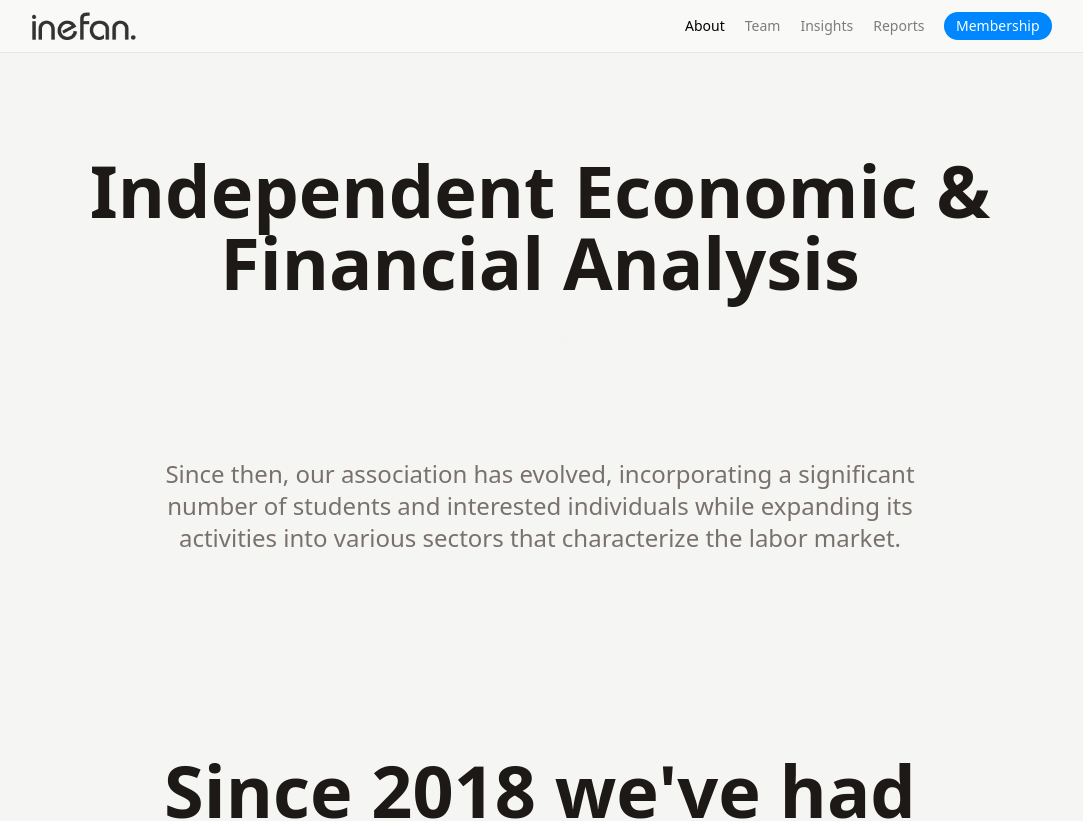
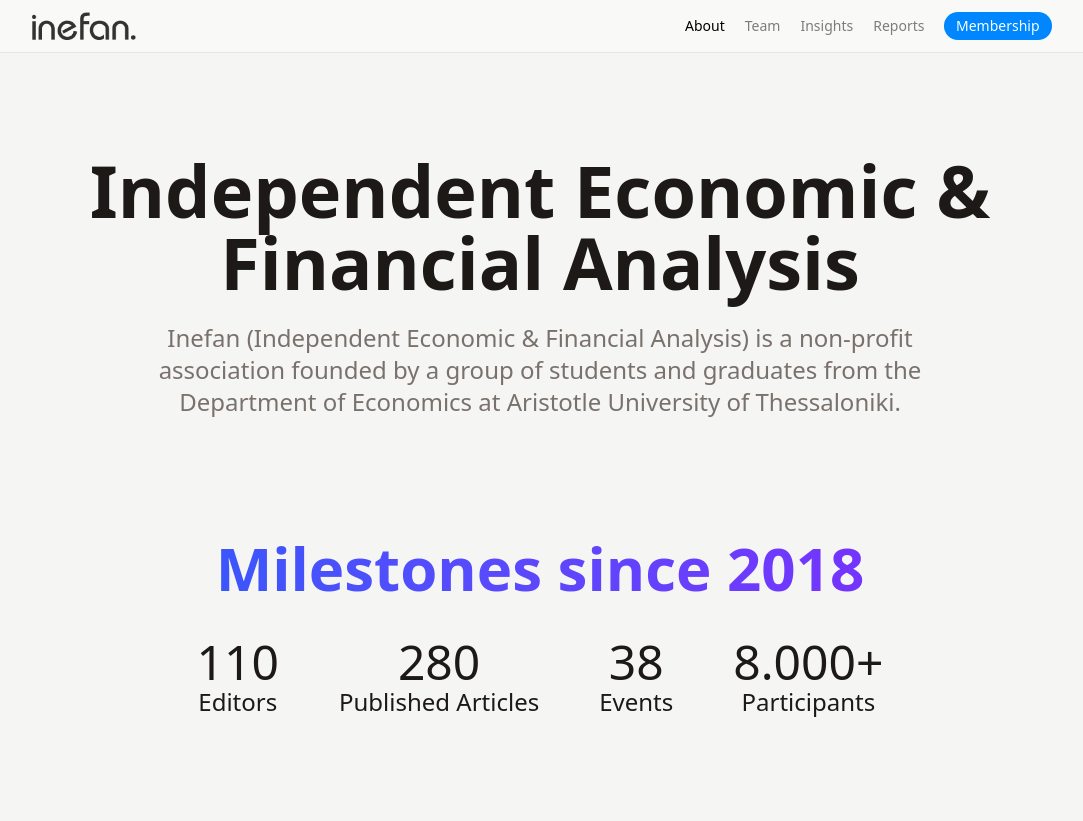
Before and after one commit to andreaschrysopoulos/react-app-2, a React (Vite) app: page /about in a window 1280 px wide. Shown: the top 821 px of the page, without its empty margins (100-1183 px from the left). Built offline with nearby package versions, Linux system fonts and the light colour scheme.

Commit message:
Refactor About and Reports components for improved layout and styling; update comments for clarity

```diff
--- a/src/pages/About.jsx
+++ b/src/pages/About.jsx
@@ -9,13 +9,13 @@
         <span className='font-semibold text-7xl mb-6 mt-20 text-center'>Independent Economic & Financial Analysis</span>
 
         {/* Subtitle */}
-        <span className='text-2xl mb-50 dark:text-stone-400 text-stone-500 max-w-3xl self-center text-center'>
-          <div className="text-stone-100">Inefan (Independent Economic & Financial Analysis) is a non-profit association founded by a group of students and graduates from the Department of Economics at Aristotle University of Thessaloniki.</div>
-          <div className="mt-10">Since then, our association has evolved, incorporating a significant number of students and interested individuals while expanding its activities into various sectors that characterize the labor market.</div>
+        <span className='text-2xl mb-30 dark:text-stone-400 text-stone-500 max-w-3xl self-center text-center'>
+          <div className="">Inefan (Independent Economic & Financial Analysis) is a non-profit association founded by a group of students and graduates from the Department of Economics at Aristotle University of Thessaloniki.</div>
+          {/* <div className="mt-10">Since then, our association has evolved, incorporating a significant number of students and interested individuals while expanding its activities into various sectors that characterize the labor market.</div> */}
         </span>
 
-        <span className="text-7xl font-semibold text-center mb-15">Since 2018 we've had</span>
-        <div className="flex justify-center mb-50 gap-15 text-center">
+        <span className="text-6xl font-semibold text-center mb-10 bg-gradient-to-r from-0% from-blue-600 to-100% to-violet-600 bg-clip-text text-transparent">Milestones since 2018</span>
+        <div className="flex justify-center mb-5 gap-15 text-center">
           <div>
             <div className="text-5xl font-medium">110</div>
             <div className="text-2xl dark:text-stone-400">Editors</div>
@@ -34,84 +34,86 @@
           </div>
 
         </div>
-
-        {/* Second Title */}
-        <span className='font-semibold text-8xl mb-20 text-center'>Pathways to impact</span>
-
-        {/* Grid */}
-        <div className="grid gap-20 wrap">
-
-          {/* Card */}
-          <div className="group relative transition-all duration-300 ease-in-out cursor-pointer rounded-2xl overflow-hidden hover:scale-[1.01] hover:will-change-transform h-150">
-            {/* Image */}
-            <img src="/about-6.jpg" alt="Backdrop" className="size-full object-cover saturate-150" />
-
-            {/* Blur div */}
-            <div className="absolute inset-0 bg-black/40 backdrop-blur-xs group-hover:backdrop-blur-sm transition-normal duration-300"></div>
-
-            {/* Text div */}
-            <div className="absolute inset-0 flex items-center justify-center transition-opacity duration-200">
-              <p className="p-10 text-6xl font-semibold text-center text-stone-100">Our members join thematic groups and gain hands-on experience in their chosen field of interest.
-              </p>
-            </div>
-
-          </div>
-
-
-          {/* Card */}
-          <div className="group relative transition-all duration-300 ease-in-out cursor-pointer rounded-2xl overflow-hidden hover:scale-[1.01] hover:will-change-transform h-150">
-            {/* Image */}
-            <img src="/about-4.jpg" alt="Backdrop" className="size-full object-cover saturate-150" />
-
-            {/* Blur div */}
-            <div className="absolute inset-0 bg-black/40 backdrop-blur-xs group-hover:backdrop-blur-sm transition-normal duration-300"></div>
-
-            {/* Text div */}
-            <div className="absolute inset-0 flex items-center justify-center transition-opacity duration-200">
-              <p className="p-10 text-6xl font-semibold text-center text-stone-100">We write articles about the financial sector and entrepreneurship.
-              </p>
-            </div>
-
-          </div>
-
-
-          {/* Card */}
-          <div className="group relative transition-all duration-300 ease-in-out cursor-pointer rounded-2xl overflow-hidden hover:scale-[1.01] hover:will-change-transform h-150">
-            {/* Image */}
-            <img src="/about-5.jpg" alt="Backdrop" className="size-full object-cover saturate-150" />
-
-            {/* Blur div */}
-            <div className="absolute inset-0 bg-black/40 backdrop-blur-xs group-hover:backdrop-blur-sm transition-normal duration-300"></div>
-
-            {/* Text div */}
-            <div className="absolute inset-0 flex items-center justify-center transition-opacity duration-200">
-              <p className="p-10 text-6xl font-semibold text-center text-stone-100">We organize multidisciplinary seminars and workshops with a focus on the economic sector.
-              </p>
-            </div>
-
-          </div>
-
-
-          {/* Card */}
-          <div className="group relative transition-all duration-300 ease-in-out cursor-pointer rounded-2xl overflow-hidden hover:scale-[1.01] hover:will-change-transform h-150">
-            {/* Image */}
-            <img src="/about-1.jpg" alt="Backdrop" className="size-full object-cover saturate-150" />
-
-            {/* Blur div */}
-            <div className="absolute inset-0 bg-black/40 backdrop-blur-xs group-hover:backdrop-blur-sm transition-normal duration-300"></div>
-
-            {/* Text div */}
-            <div className="absolute inset-0 flex items-center justify-center transition-opacity duration-200">
-              <p className="p-10 text-6xl font-semibold text-center text-stone-100">Our goal is to connect young people with economic science and the job market through our collaborations with key players in the business world.
-              </p>
-            </div>
-
-          </div>
-
-        </div>
       </div>
     </div>
   )
 }
 
 export default About
+
+
+
+// {/* Second Title */}
+// <span className='font-semibold text-8xl mb-20 text-center'>Pathways to impact</span>
+
+// {/* Grid */}
+// <div className="grid gap-20 wrap">
+
+//   {/* Card */}
+//   <div className="group relative transition-all duration-300 ease-in-out cursor-pointer rounded-2xl overflow-hidden hover:scale-[1.01] hover:will-change-transform h-150">
+//     {/* Image */}
+//     <img src="/about-6.jpg" alt="Backdrop" className="size-full object-cover saturate-150" />
+
+//     {/* Blur div */}
+//     <div className="absolute inset-0 bg-black/40 backdrop-blur-xs group-hover:backdrop-blur-sm transition-normal duration-300"></div>
+
+//     {/* Text div */}
+//     <div className="absolute inset-0 flex items-center justify-center transition-opacity duration-200">
+//       <p className="p-10 text-6xl font-semibold text-center text-stone-100">Our members join thematic groups and gain hands-on experience in their chosen field of interest.
+//       </p>
+//     </div>
+
+//   </div>
+
+
+//   {/* Card */}
+//   <div className="group relative transition-all duration-300 ease-in-out cursor-pointer rounded-2xl overflow-hidden hover:scale-[1.01] hover:will-change-transform h-150">
+//     {/* Image */}
+//     <img src="/about-4.jpg" alt="Backdrop" className="size-full object-cover saturate-150" />
+
+//     {/* Blur div */}
+//     <div className="absolute inset-0 bg-black/40 backdrop-blur-xs group-hover:backdrop-blur-sm transition-normal duration-300"></div>
+
+//     {/* Text div */}
+//     <div className="absolute inset-0 flex items-center justify-center transition-opacity duration-200">
+//       <p className="p-10 text-6xl font-semibold text-center text-stone-100">We write articles about the financial sector and entrepreneurship.
+//       </p>
+//     </div>
+
+//   </div>
+
+
+//   {/* Card */}
+//   <div className="group relative transition-all duration-300 ease-in-out cursor-pointer rounded-2xl overflow-hidden hover:scale-[1.01] hover:will-change-transform h-150">
+//     {/* Image */}
+//     <img src="/about-5.jpg" alt="Backdrop" className="size-full object-cover saturate-150" />
+
+//     {/* Blur div */}
+//     <div className="absolute inset-0 bg-black/40 backdrop-blur-xs group-hover:backdrop-blur-sm transition-normal duration-300"></div>
+
+//     {/* Text div */}
+//     <div className="absolute inset-0 flex items-center justify-center transition-opacity duration-200">
+//       <p className="p-10 text-6xl font-semibold text-center text-stone-100">We organize multidisciplinary seminars and workshops with a focus on the economic sector.
+//       </p>
+//     </div>
+
+//   </div>
+
+
+//   {/* Card */}
+//   <div className="group relative transition-all duration-300 ease-in-out cursor-pointer rounded-2xl overflow-hidden hover:scale-[1.01] hover:will-change-transform h-150">
+//     {/* Image */}
+//     <img src="/about-1.jpg" alt="Backdrop" className="size-full object-cover saturate-150" />
+
+//     {/* Blur div */}
+//     <div className="absolute inset-0 bg-black/40 backdrop-blur-xs group-hover:backdrop-blur-sm transition-normal duration-300"></div>
+
+//     {/* Text div */}
+//     <div className="absolute inset-0 flex items-center justify-center transition-opacity duration-200">
+//       <p className="p-10 text-6xl font-semibold text-center text-stone-100">Our goal is to connect young people with economic science and the job market through our collaborations with key players in the business world.
+//       </p>
+//     </div>
+
+//   </div>
+
+// </div>
--- a/src/pages/Reports.jsx
+++ b/src/pages/Reports.jsx
@@ -39,7 +39,7 @@
           <BlogFilter selected={selected} setSelected={setSelected} />
         </div>
 
-        {/* Table of Reports */}
+        {/* Table Layout */}
         <table className={`mt-5 dark:bg-stone-900 bg-stone-200 rounded-2xl overflow-hidden hidden team2:table team3:text-base text-sm transition-opacity duration-400 ${isLoaded ? "" : "opacity-0"}`}>
 
           {/* Table Head */}
@@ -73,7 +73,8 @@
 
         </table>
 
-        <div className="mt-5 flex flex-col gap-5 team2:hidden">
+        {/* Cards Layout */}
+        <div className={`mt-5 flex flex-col gap-5 team2:hidden transition-opacity duration-400 ${isLoaded ? "" : "opacity-0"}`}>
           {
             reports.map(report => (
               <a href={report.pdf} className="transition-all duration-200 ease-in-out rounded-3xl
```
